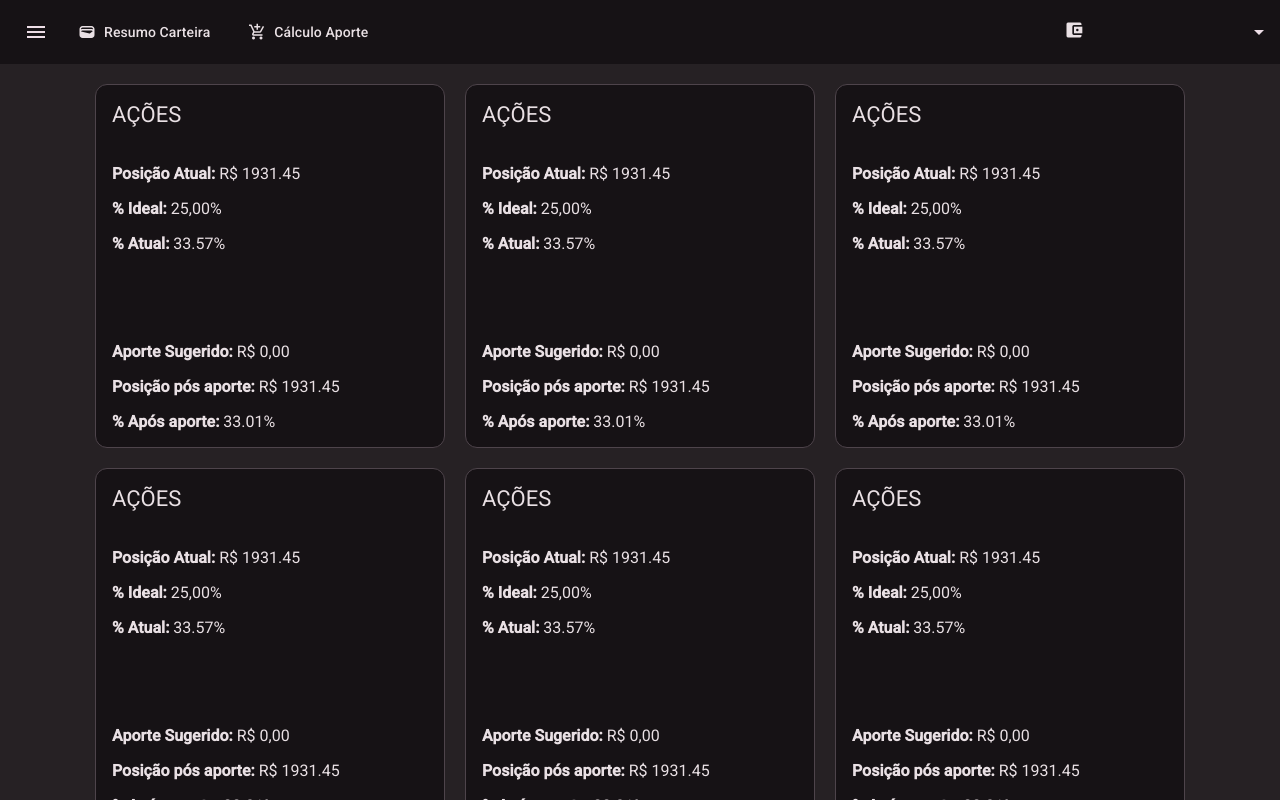
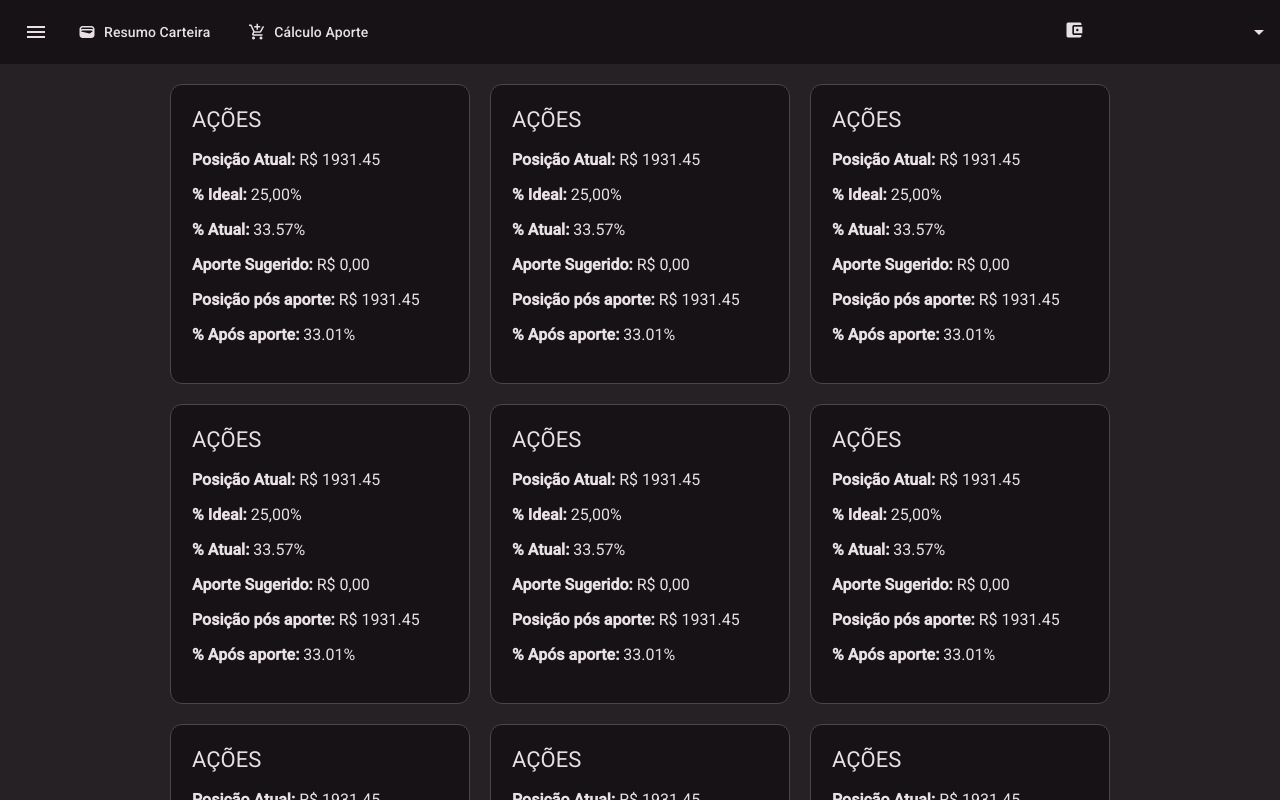
Before and after one commit to beritcarvalho/CarteiraBalanceada.Web, an Angular app in the folder CarteiraBalanceada.Web/: page / in a window 1280 px wide. Shown: the top 800 px of the page. Built offline with nearby package versions, Linux system fonts and the light colour scheme.

Commit message:
Ajuste na estilização

```diff
--- a/CarteiraBalanceada.Web/src/app/features/pages/calculo-aporte/calculo-aporte.component.css
+++ b/CarteiraBalanceada.Web/src/app/features/pages/calculo-aporte/calculo-aporte.component.css
@@ -8,9 +8,3 @@
   flex-wrap: wrap;
   justify-content: center;
 }
-
-app-sugestao-aporte{
-  margin: 10px;
-  width: 350px;
-  max-height: 350;
-}
--- a/CarteiraBalanceada.Web/src/app/features/pages/calculo-aporte/components/sugestao-aporte/sugestao-aporte.component.css
+++ b/CarteiraBalanceada.Web/src/app/features/pages/calculo-aporte/components/sugestao-aporte/sugestao-aporte.component.css
@@ -0,0 +1,6 @@
+.detalhes-investimentos{
+  margin: 10px;
+  width: 300px;
+  height: 300px;
+  padding: 5px;
+}
--- a/CarteiraBalanceada.Web/src/app/features/pages/calculo-aporte/components/sugestao-aporte/sugestao-aporte.component.html
+++ b/CarteiraBalanceada.Web/src/app/features/pages/calculo-aporte/components/sugestao-aporte/sugestao-aporte.component.html
@@ -1,15 +1,11 @@
-<mat-card appearance="outlined">
+<mat-card appearance="outlined" class="detalhes-investimentos">
     <mat-card-header>
         <mat-card-title>AÇÕES</mat-card-title>
     </mat-card-header>
-    <br>
     <mat-card-content>
         <p><b>Posição Atual:</b> R$ 1931.45</p>
         <p><b>% Ideal:</b> 25,00%</p>
         <p><b>% Atual:</b> 33.57%</p>
-        <br>
-        <br>
-        <br>
         <p><b>Aporte Sugerido:</b> R$ 0,00</p>
         <p><b>Posição pós aporte:</b> R$ 1931.45</p>
         <p><b>% Após aporte:</b> 33.01%</p>
```
